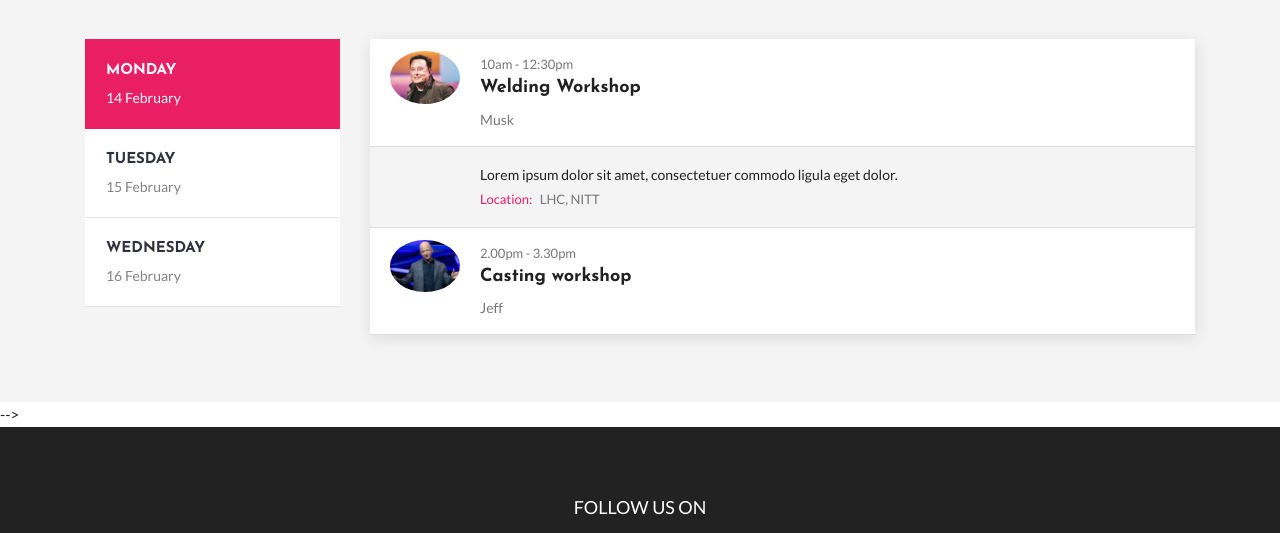
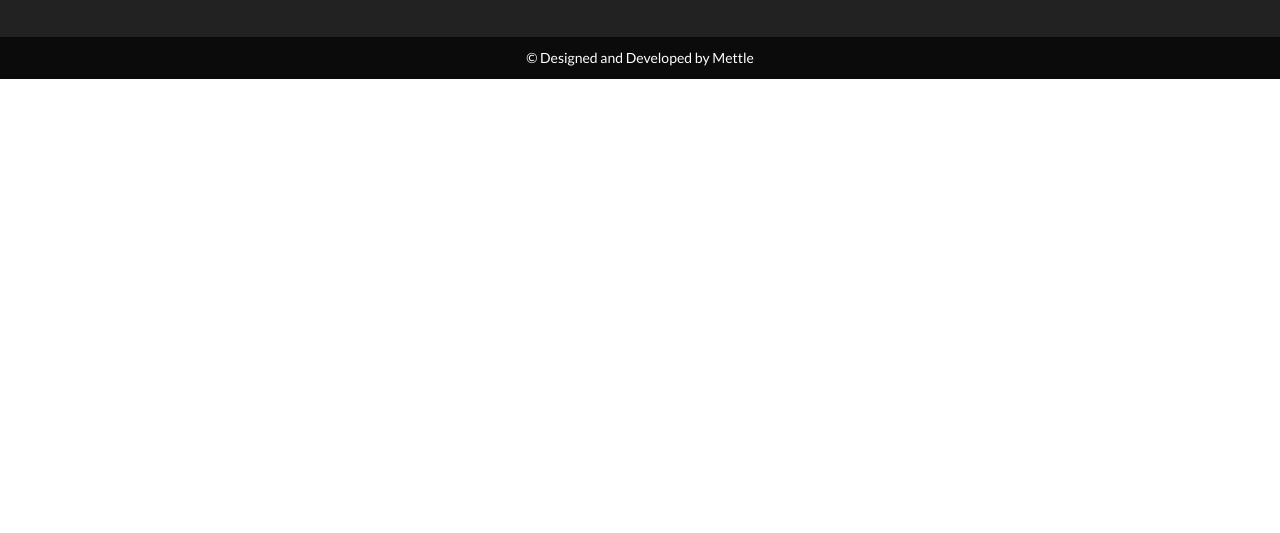
Before and after one commit to Sanjeev2002/Metal, a plain HTML site: page workshops.html in a window 1280 px wide. Shown: the part 1701-2234 px from the top of the page. After the commit the page ends 1780 px from the top, so only its background shows below. Drawn offline with Linux system fonts and the light colour scheme; files whose address does not match are found by name.

Commit message:
Update workshops.html

```diff
--- a/workshops.html
+++ b/workshops.html
@@ -205,8 +205,8 @@
       </div>
     </section>
     <!-- Workshop Register Section End -->
-    <!--<!-- Workshop Schedule Section Start -->
-    <section id="schedules" class="schedule section-padding">
+    <!-- Workshop Schedule Section Start -->
+    <!--<section id="schedules" class="schedule section-padding">
       <div class="container">
         <div class="row">
           <div class="col-12">
@@ -387,8 +387,8 @@
           </div>
         </div>
       </div>
-    </section>
-    <!-- Workshop Schedule Section End -->-->
+    </section>-->
+    <!-- Workshop Schedule Section End -->
    <!-- Footer Section Start -->
     <footer align="center" class="footer-area section-padding">
 
```
